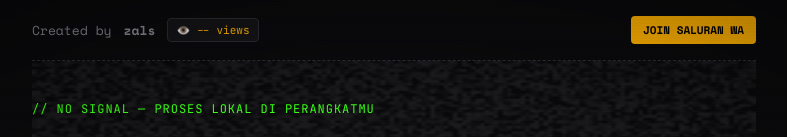
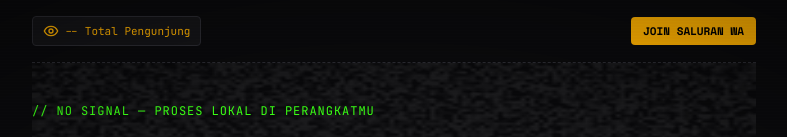
Before and after one commit to rhamt24/video-burik, a Next.js app: page / in a window 1280 px wide. Shown: the top 137 px of the page, without its empty margins (246-1033 px from the left). Built offline with nearby package versions, Linux system fonts and the light colour scheme; no server answers.

Commit message:
Refactor visitor badge for better alignment
Updated visitor badge styling and adjusted layout.

```diff
--- a/app/page.js
+++ b/app/page.js
@@ -339,9 +339,22 @@ export default function Page() {
     <main style={styles.main}>
       <header style={styles.headerBar}>
         <div style={styles.credits}>
-          Created by <strong>zals</strong>
           <span style={styles.visitorBadge}>
-            👁️ {visitorCount !== null ? visitorCount : "--"} views
+            <svg
+              xmlns="http://www.w3.org/2000/svg"
+              width="16"
+              height="16"
+              viewBox="0 0 24 24"
+              fill="none"
+              stroke="currentColor"
+              strokeWidth="2"
+              strokeLinecap="round"
+              strokeLinejoin="round"
+            >
+              <path d="M2 12s3-7 10-7 10 7 10 7-3 7-10 7-10-7-10-7Z" />
+              <circle cx="12" cy="12" r="3" />
+            </svg>
+            {visitorCount !== null ? visitorCount : "--"} Total Pengunjung
           </span>
         </div>
         <a
@@ -453,7 +466,8 @@ const styles = {
   main: { minHeight: "100vh", maxWidth: 760, margin: "0 auto", padding: "0 18px 60px" },
   headerBar: { display: "flex", justifyContent: "space-between", alignItems: "center", padding: "16px 0", borderBottom: "1px dashed var(--line)" },
   credits: { display: "flex", alignItems: "center", gap: "12px", fontSize: 13, color: "var(--dim)" },
-  visitorBadge: { background: "var(--panel)", border: "1px solid var(--line)", padding: "4px 8px", borderRadius: "4px", fontSize: 11, color: "var(--amber)", fontFamily: "var(--mono-display)" },
+  // Badge diubah jadi inline-flex untuk merapikan posisi SVG icon mata dengan teks
+  visitorBadge: { display: "inline-flex", alignItems: "center", gap: "6px", background: "var(--panel)", border: "1px solid var(--line)", padding: "6px 10px", borderRadius: "4px", fontSize: 11, color: "var(--amber)", fontFamily: "var(--mono-display)" },
   waLink: { background: "var(--amber)", color: "#000", textDecoration: "none", padding: "6px 12px", fontSize: 11, fontWeight: "bold", borderRadius: 4 },
   hero: { position: "relative", padding: "40px 0 28px", overflow: "hidden", borderBottom: "1px solid var(--line)" },
   heroNoise: { position: "absolute", inset: 0, width: "100%", height: "100%", opacity: 0.5, filter: "contrast(1.4)" },
```
